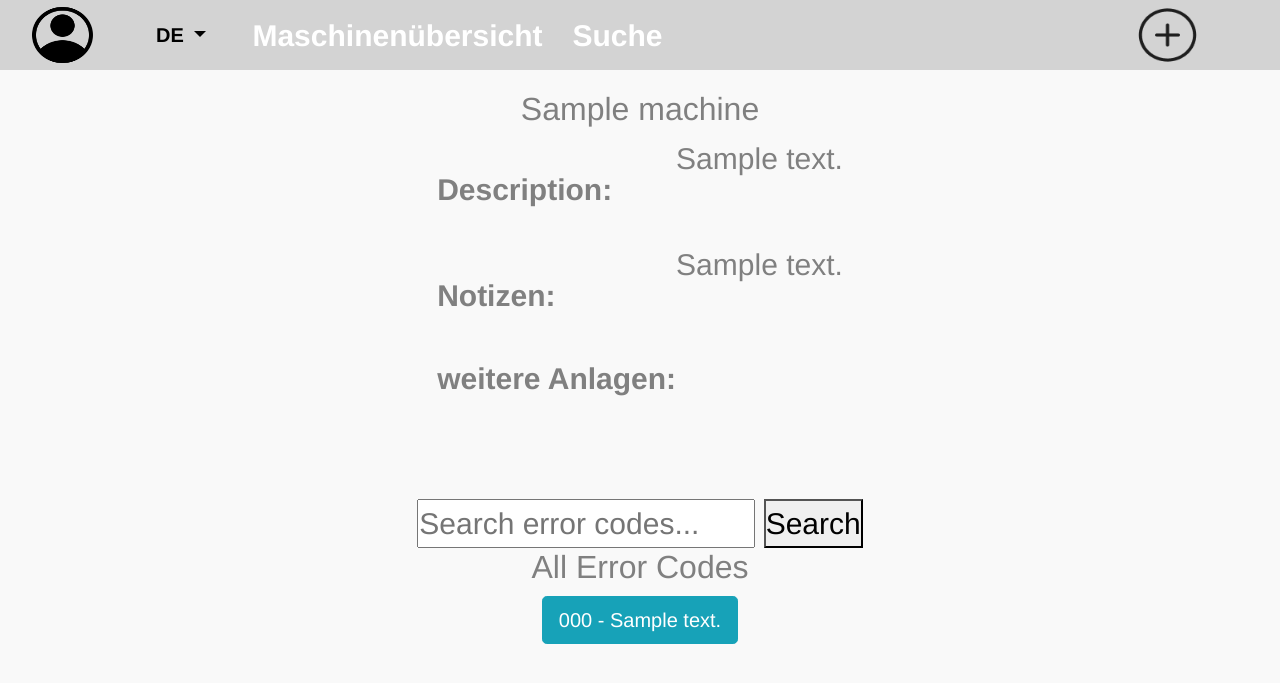
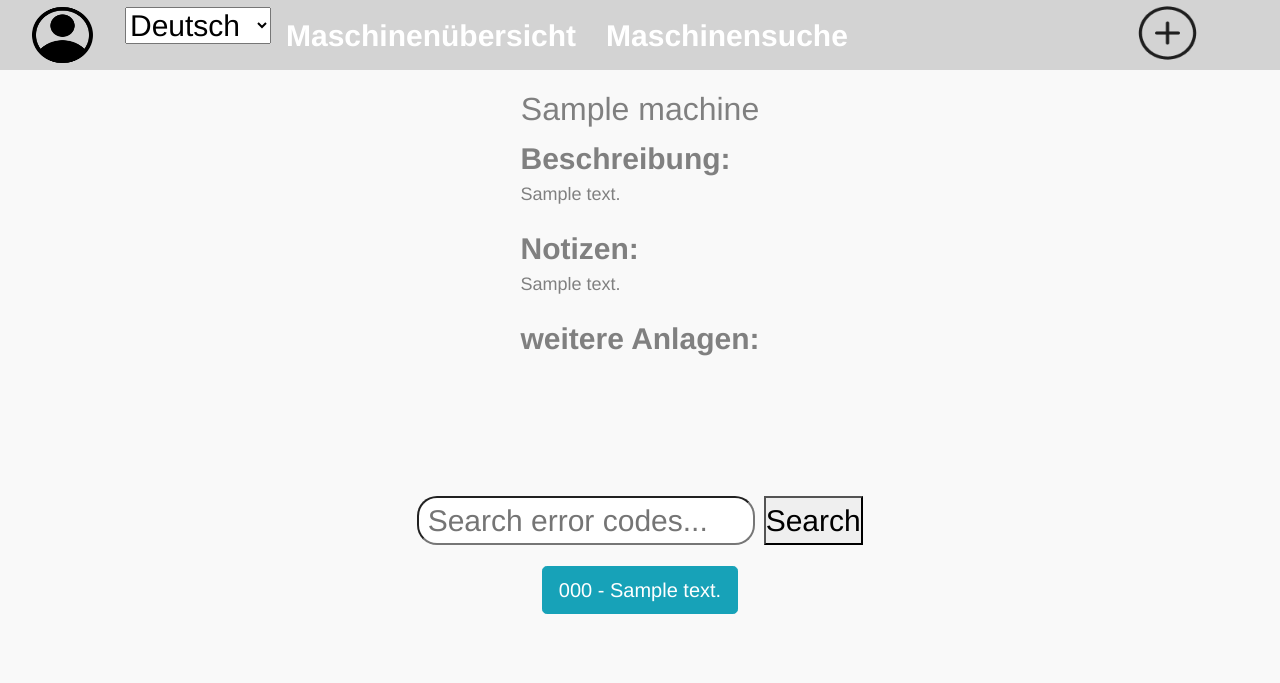
Before and after one commit to emiliadoe/machine-error-management, a Django app: page /overview/1/ in a window 1280 px wide. Shown: the top 683 px of the page. Run offline with Django 5.2, Linux system fonts and the light colour scheme; a user stored in the database is signed in; tables that the repository leaves empty hold one stand-in row (values such as "Sample post"); some libraries are stand-ins or nearby versions.

Commit message:
feature: translation added (data still have to be translated)

```diff
--- a/errorManagementSystem/djangoApp/static/css/styles.css
+++ b/errorManagementSystem/djangoApp/static/css/styles.css
@@ -119,3 +119,25 @@ nav ul {
       text-decoration: none;
     }
   }
+
+  .machine-table td{
+    vertical-align: sub;
+    display: flex;
+    flex-wrap: nowrap;
+  }
+
+  .searchbar-error{
+    border-radius: 20px;
+  }
+
+  p{
+    font-size: 18px;
+  }
+
+  .modal-content{
+    padding: 10px 20px;
+  }
+
+  form{
+    padding-bottom: 20px;
+  }
--- a/errorManagementSystem/djangoApp/templates/home.html
+++ b/errorManagementSystem/djangoApp/templates/home.html
@@ -1,4 +1,5 @@
 {% extends "base.html" %}
+{% load i18n %}
 
 <!DOCTYPE html>
 <head>
@@ -9,7 +10,7 @@
 {% block content %}
 
 <main>
-    <h1>Error Management System</h1>
+    <h1>{% trans "Maschinensuche" %}</h1>
         <br>
 
         <form method="GET" action="{% url 'home' %}" class="search-bar">
--- a/errorManagementSystem/djangoApp/templates/machine_detail.html
+++ b/errorManagementSystem/djangoApp/templates/machine_detail.html
@@ -13,9 +13,9 @@
 
     <h2>{{ single_machine.name }}</h2>
 
-    <table>
+    <table class="machine-table">
         <tr>
-            <td><b>Description:</b></td>
+            <td><b>Beschreibung:</b></td>
             <td><p>{{ single_machine.description }}</p><br></td>
         </tr>
         <tr>
@@ -33,14 +33,9 @@
 
     <form method="get">
         {% csrf_token %}
-        <input type="text" name="q" placeholder="Search error codes..." value="{{ search_query }}">
+        <input class="searchbar-error" type="text" name="q" placeholder=" Search error codes..." value="{{ search_query }}">
         <button type="submit">Search</button>
     </form>
-        {% if search_query %}
-            <h2>Filtered Error Codes</h2>
-        {% else %}
-            <h2>All Error Codes</h2>
-        {% endif %}
 
         {% if error_codes %}
         <ul>
--- a/errorManagementSystem/errorManagementSystem/urls.py
+++ b/errorManagementSystem/errorManagementSystem/urls.py
@@ -18,6 +18,8 @@ from django.contrib import admin
 from django.urls import path, include
 from django.conf import settings
 from django.conf.urls.static import static
+from django.conf.urls.i18n import i18n_patterns
+from django.views.i18n import set_language
 
 
 
@@ -26,3 +28,11 @@ urlpatterns = [
     path('account/', include('django.contrib.auth.urls')),
     path('', include('djangoApp.urls'), name='home')
     ]
+
+urlpatterns += i18n_patterns(
+    path('', include('djangoApp.urls'), name='home'),
+    path('i18n/setlang/', set_language, name='set_language'),
+)
+
+if settings.DEBUG:
+    urlpatterns += static(settings.MEDIA_URL, document_root=settings.MEDIA_ROOT)
--- a/errorManagementSystem/templates/base.html
+++ b/errorManagementSystem/templates/base.html
@@ -1,3 +1,4 @@
+{% load i18n %}
 <!DOCTYPE html>
 <html lang="en">
 <head>
@@ -34,21 +35,25 @@
                                 </div>
                             </li>
 
-                    <li class="nav-item dropdown" id="arrow">
-                        <a class="nav-link dropdown-toggle" href="{% url 'home' %}" role="button" data-toggle="dropdown">
-                            DE
-                        </a>
-                        <div class="dropdown-menu" aria-labelledby="navbarDropdown1" id="dropdown1">
-                            <a class="dropdown-item" href="{% url 'home' %}">ENG</a>
-                            <a class="dropdown-item" href="{% url 'home' %}">ESP</a>
-                        </div>
-                    </li>
+                        <form action="{% url 'set_language' %}" method="post" class="nav-item dropdown" id="arrow">
+                            {% csrf_token %}
+                            <select name="language" onchange="this.form.submit()">
+                                {% get_current_language as LANGUAGE_CODE %}
+                                {% get_available_languages as LANGUAGES %}
+                                {% for lang_code, lang_name in LANGUAGES %}
+                                    <option value="{{ lang_code }}" {% if lang_code == LANGUAGE_CODE %}selected{% endif %}>
+                                        {{ lang_name }}
+                                    </option>
+                                {% endfor %}
+                            </select>
+                            <input type="hidden" name="next" value="{{ request.path }}">
+                        </form>
 
                     <li>
                         <a href="{% url 'overview' %}">Maschinenübersicht</a>
                     </li>
                     <li>
-                        <a href="{% url 'home' %}">Suche</a>
+                        <a href="{% url 'home' %}">Maschinensuche</a>
                         <!--                            <a href="{% url 'overview' %}"  data-toggle="dropdown" class="nav-link dropdown-toggle"  role="button">Maschinensuche</a>
                          <div class="dropdown-menu" aria-labelledby="navbarDropdown4" id="dropdown4">
                                 <a class="dropdown-item" href="{% url 'home' %}">Lorem ipsum</a>
```
Also changed, not shown: errorManagementSystem/errorManagementSystem/settings.py (+13 -2 lines), errorManagementSystem/djangoApp/urls.py (line endings or trailing spaces), errorManagementSystem/locale/de/LC_MESSAGES/django.po (added), errorManagementSystem/locale/en/LC_MESSAGES/django.po (added), errorManagementSystem/locale/es/LC_MESSAGES/django.po (added).
